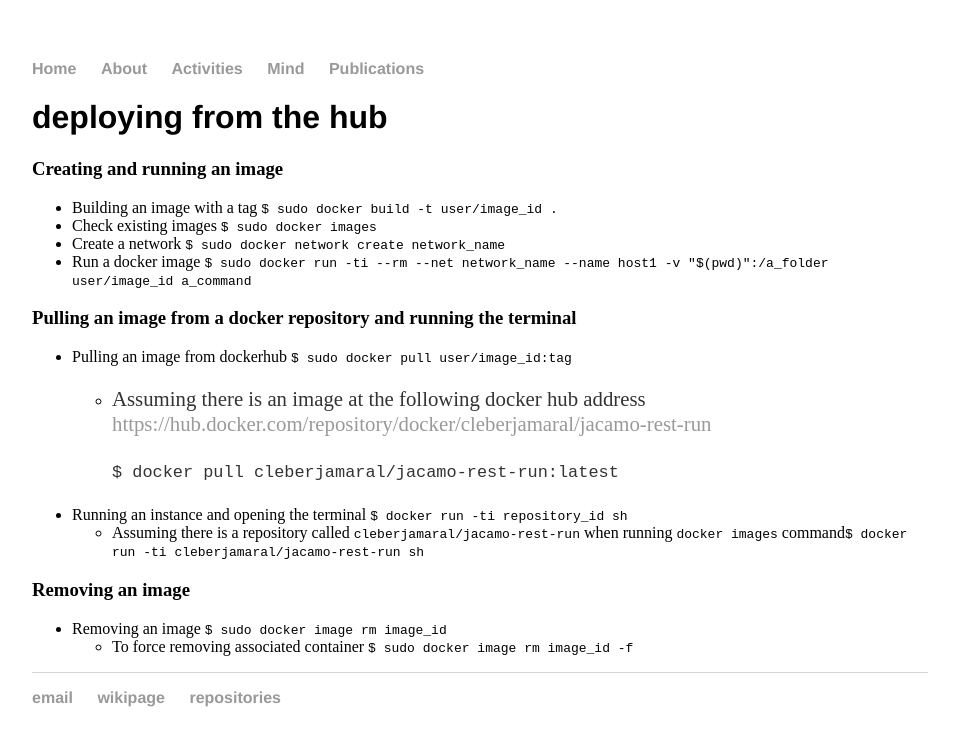
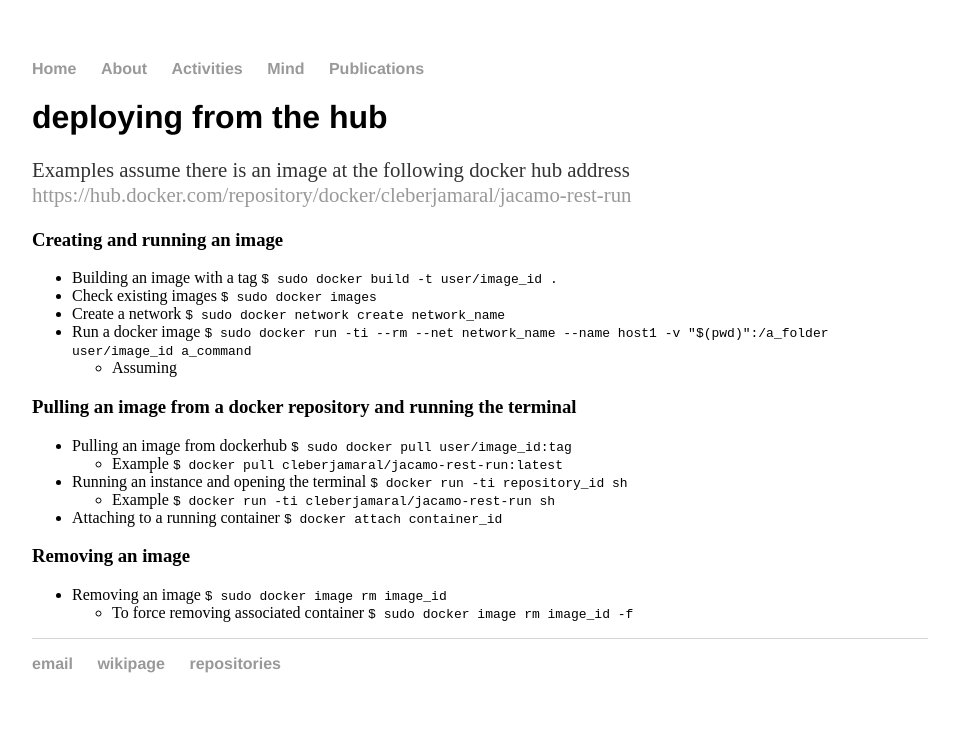
Before and after one commit to cleberjamaral/cleberjamaral.github.io, a Jekyll site: the page built from knowledge/it/containers-1/deploying-from-the-hub.md, in a window 1280 px wide. Shown: the top 746 px of the page, without its empty margins (160-1119 px from the left). Built offline with Jekyll 4.4.1, drawn with Linux system fonts in a browser that asks for light colours; our own code applies the rules of GitHub Pages for plain Markdown files.

Commit message:
GitBook: [master] 52 pages modified

```diff
--- a/knowledge/it/containers-1/deploying-from-the-hub.md
+++ b/knowledge/it/containers-1/deploying-from-the-hub.md
@@ -3,6 +3,8 @@ description: Deploying a docker image from the hub
 ---
 
 # deploying from the hub
+
+Examples assume there is an image at the following docker hub address [https://hub.docker.com/repository/docker/cleberjamaral/jacamo-rest-run](https://hub.docker.com/repository/docker/cleberjamaral/jacamo-rest-run)
 
 ### Creating and running an image
 
@@ -10,15 +12,15 @@ description: Deploying a docker image from the hub
 * Check existing images `$ sudo docker images`
 * Create a network `$ sudo docker network create network_name`
 * Run a docker image `$ sudo docker run -ti --rm --net network_name --name host1 -v "$(pwd)":/a_folder user/image_id a_command`
+  * Assuming
 
 ### Pulling an image from a docker repository and running the terminal
 
 * Pulling an image from dockerhub `$ sudo docker pull user/image_id:tag`
-  * Assuming there is an image at the following docker hub address [https://hub.docker.com/repository/docker/cleberjamaral/jacamo-rest-run](https://hub.docker.com/repository/docker/cleberjamaral/jacamo-rest-run)
-
-    `$ docker pull cleberjamaral/jacamo-rest-run:latest`
+  * Example `$ docker pull cleberjamaral/jacamo-rest-run:latest`
 * Running an instance and opening the terminal `$ docker run -ti repository_id sh`
-  * Assuming there is a repository called `cleberjamaral/jacamo-rest-run` when running `docker images` command`$ docker run -ti cleberjamaral/jacamo-rest-run sh`
+  * Example `$ docker run -ti cleberjamaral/jacamo-rest-run sh`
+* Attaching to a running container `$ docker attach container_id`
 
 ### Removing an image
 
```
